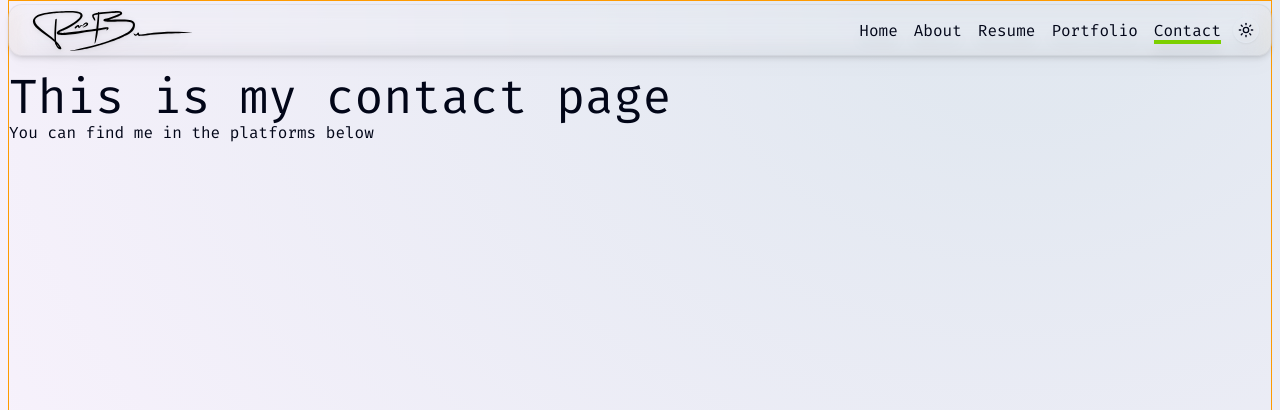
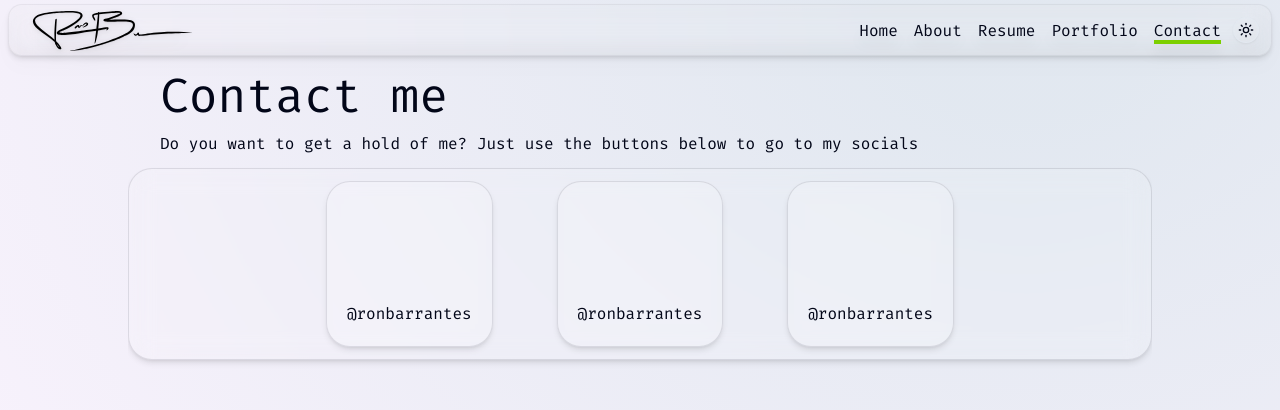
Before and after one commit to ronbarrantes/site_2025, a React (Vite) app in the folder frontend/: page /contact in a window 1280 px wide. Shown: the top 410 px of the page. Built offline with nearby package versions, Linux system fonts and the light colour scheme; no server answers; some icons are missing.

Commit message:
Update contact and tweak portfolio and resume

```diff
--- a/frontend/src/data/text.ts
+++ b/frontend/src/data/text.ts
@@ -268,6 +268,11 @@ export const portfolioItems: PortfolioItem[] = [
   },
 ];
 
+export const contactText = {
+  title: "Contact me",
+  description: `Do you want to get a hold of me? Just use the buttons below to go to my socials`,
+};
+
 export const mediaLinks: Link[] = [
   {
     label: "linkedin",
--- a/frontend/src/pages/Contact.tsx
+++ b/frontend/src/pages/Contact.tsx
@@ -1,28 +1,36 @@
 import { Icon } from "@/components/icon";
 import type { IconsLisType } from "@/components/icon/icons-list-files";
-import { mediaLinks } from "@/data/text";
+import { contactText, mediaLinks } from "@/data/text";
 import type { Link } from "@/lib/types";
 
 const ContactItem = ({ href, label }: Link) => {
   return (
-    <a href={href} target="_blank">
-      <Icon name={label as IconsLisType} aria-label={label} />
+    <a
+      href={href}
+      target="_blank"
+      className="glass flex h-fit w-fit flex-col gap-5 rounded-3xl border border-slate-950/10 p-5 transition-all hover:!bg-lime-300 dark:border-white/10 hover:dark:!bg-lime-700"
+    >
+      <Icon
+        className="mx-auto size-20"
+        name={label as IconsLisType}
+        aria-label={label}
+      />
+      <span>@ronbarrantes</span>
     </a>
   );
 };
 
 export const Contact = () => {
-  // my contact information links things
-  // if I create some server for email I can put it here
-
   return (
-    <div className="h-screen overflow-hidden border border-amber-500 py-18">
-      <h1>This is my contact page</h1>
-      <div>
-        <p>You can find me in the platforms below</p>
-        <ul>
+    <div className="mx-auto flex h-screen max-w-screen-lg flex-col gap-3 overflow-hidden overflow-y-scroll pt-18 pb-10">
+      <div className="mx-8 flex flex-col gap-3">
+        <h1>{contactText.title}</h1>
+        <p>{contactText.description}</p>
+      </div>
+      <div className="glass flex flex-col gap-3 rounded-3xl border border-slate-950/10 px-5 py-3 dark:border-white/10">
+        <ul className="mx-auto flex w-full max-w-2xl flex-col justify-between gap-5 sm:flex-row">
           {mediaLinks.map((item, idx) => (
-            <li key={`contact-${item}--${idx}`}>
+            <li key={`contact-${item}--${idx}`} className="mx-auto w-fit">
               <ContactItem {...item} />
             </li>
           ))}
--- a/frontend/src/pages/Portfolio.tsx
+++ b/frontend/src/pages/Portfolio.tsx
@@ -20,7 +20,9 @@ const PItem = ({
         className
       )}
     >
-      <h2>{name}</h2>
+      <h2 className="font-semibold text-fuchsia-600 dark:text-fuchsia-400">
+        {name}
+      </h2>
       <span>{description}</span>
       <div className="flex flex-1 flex-col gap-2">
         {description.map((item, idx) => (
@@ -32,7 +34,7 @@ const PItem = ({
         {github && (
           <a
             href={github}
-            className="flex items-center gap-2 font-semibold text-fuchsia-800 underline hover:no-underline dark:text-fuchsia-400"
+            className="flex items-center gap-2 font-semibold text-fuchsia-600 underline hover:no-underline dark:text-fuchsia-400"
             target="_blank"
             rel="noopener noreferrer"
           >
@@ -44,7 +46,7 @@ const PItem = ({
         {link && (
           <a
             href={link.href}
-            className="flex items-center gap-2 font-semibold text-fuchsia-800 underline hover:no-underline dark:text-fuchsia-400"
+            className="flex items-center gap-2 font-semibold text-fuchsia-600 underline hover:no-underline dark:text-fuchsia-400"
             target="_blank"
             rel="noopener noreferrer"
           >
--- a/frontend/src/pages/Resume.tsx
+++ b/frontend/src/pages/Resume.tsx
@@ -22,14 +22,16 @@ const WItem = ({
       )}
     >
       <div className="flex flex-col gap-2">
-        <h2 className="font-semibold">{jobTitle}</h2>
+        <h2 className="font-semibold text-cyan-500 dark:text-cyan-400">
+          {jobTitle}
+        </h2>
         <div className="flex gap-2">
           {url ? (
             <a
               href={url}
               target="_blank"
               rel="noopener noreferrer"
-              className="font-semibold text-cyan-600 underline hover:no-underline dark:text-cyan-400"
+              className="font-semibold text-cyan-500 underline hover:no-underline dark:text-cyan-400"
             >
               {employer}
             </a>
```
